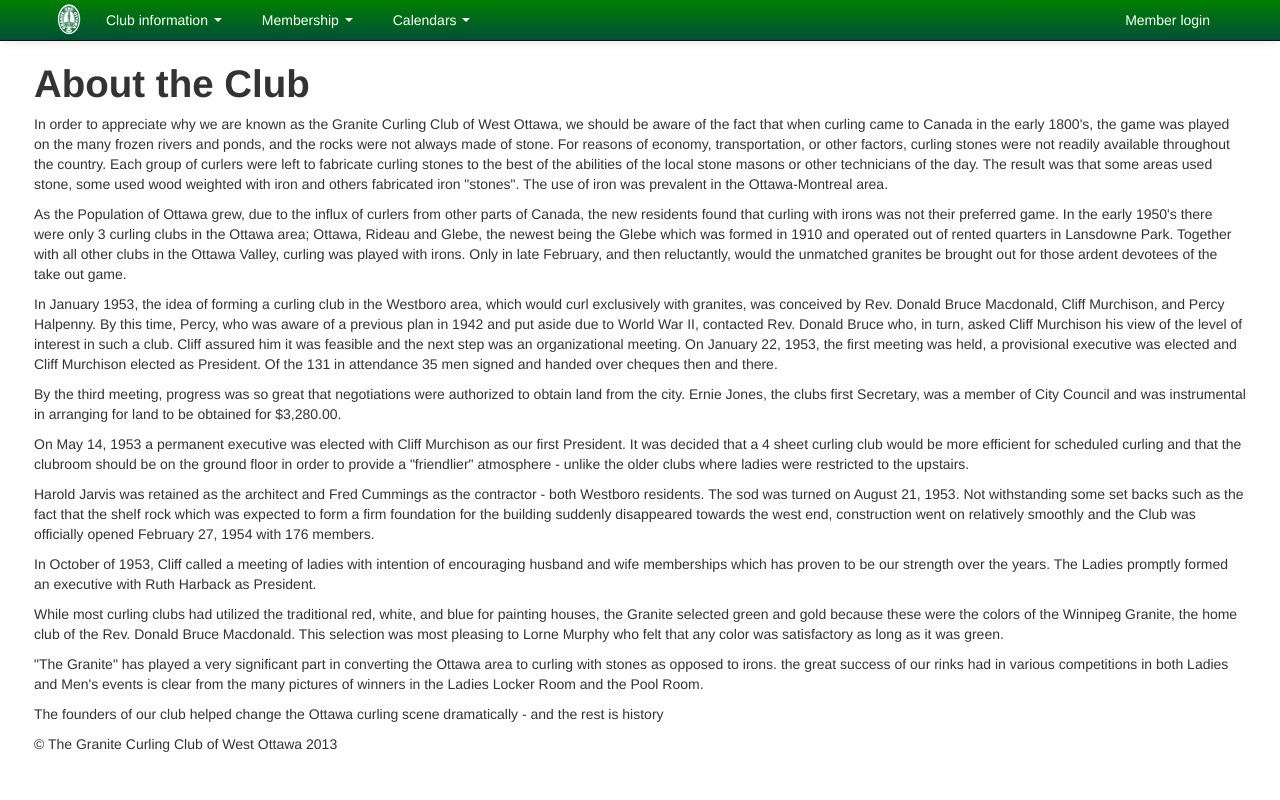
After one commit to ottawagranite/website, a Django app: page /info/about/ in a window 1280 px wide. The commit adds this page. Run offline with Django 3.2, Linux system fonts and the light colour scheme; some libraries are stand-ins or nearby versions.

Commit message:
Fixing the page scrolling.

```diff
--- /dev/null
+++ b/ottawagranite/templates/about.html
@@ -0,0 +1,86 @@
+{% extends "base.html" %}
+{% load staticfiles %}
+
+{% block content %}
+<h1>About the Club</h1>
+<p>
+    In order to appreciate why we are known as the Granite Curling Club of West
+    Ottawa, we should be aware of the fact that when curling came to Canada in
+    the early 1800's, the game was played on the many frozen rivers and ponds,
+    and the rocks were not always made of stone. For reasons of economy,
+    transportation, or other factors, curling stones were not readily available
+    throughout the country. Each group of curlers were left to fabricate
+    curling stones to the best of the abilities of the local stone masons or
+    other technicians of the day. The result was that some areas used stone,
+    some used wood weighted with iron and others fabricated iron "stones". The
+    use of iron was prevalent in the Ottawa-Montreal area.
+</p>
+<p>
+    As the Population of Ottawa grew, due to the influx of curlers from other
+    parts of Canada, the new residents found that curling with irons was not
+    their preferred game. In the early 1950's there were only 3 curling clubs
+    in the Ottawa area; Ottawa, Rideau and Glebe, the newest being the Glebe
+    which was formed in 1910 and operated out of rented quarters in Lansdowne
+    Park. Together with all other clubs in the Ottawa Valley, curling was
+    played with irons. Only in late February, and then reluctantly, would the
+    unmatched granites be brought out for those ardent devotees of the take out
+    game.
+</p>
+<p>
+    In January 1953, the idea of forming a curling club in the Westboro area,
+    which would curl exclusively with granites, was conceived by Rev. Donald
+    Bruce Macdonald, Cliff Murchison, and Percy Halpenny. By this time, Percy,
+    who was aware of a previous plan in 1942 and put aside due to World War II,
+    contacted Rev. Donald Bruce who, in turn, asked Cliff Murchison his view of
+    the level of interest in such a club. Cliff assured him it was feasible and
+    the next step was an organizational meeting. On January 22, 1953, the first
+    meeting was held, a provisional executive was elected and Cliff Murchison
+    elected as President. Of the 131 in attendance 35 men signed and handed
+    over cheques then and there.
+</p>
+<p>
+    By the third meeting, progress was so great that negotiations were
+    authorized to obtain land from the city. Ernie Jones, the clubs first
+    Secretary, was a member of City Council and was instrumental in arranging
+    for land to be obtained for $3,280.00.
+</p>
+<p>
+    On May 14, 1953 a permanent executive was elected with Cliff Murchison as
+    our first President. It was decided that a 4 sheet curling club would be
+    more efficient for scheduled curling and that the clubroom should be on the
+    ground floor in order to provide a "friendlier" atmosphere - unlike the
+    older clubs where ladies were restricted to the upstairs.
+</p>
+<p>
+    Harold Jarvis was retained as the architect and Fred Cummings as the
+    contractor - both Westboro residents. The sod was turned on August 21,
+    1953. Not withstanding some set backs such as the fact that the shelf rock
+    which was expected to form a firm foundation for the building suddenly
+    disappeared towards the west end, construction went on relatively smoothly
+    and the Club was officially opened February 27, 1954 with 176 members.
+</p>
+<p>
+    In October of 1953, Cliff called a meeting of ladies with intention of
+    encouraging husband and wife memberships which has proven to be our
+    strength over the years. The Ladies promptly formed an executive with Ruth
+    Harback as President.
+</p>
+<p>
+    While most curling clubs had utilized the traditional red, white, and blue
+    for painting houses, the Granite selected green and gold because these were
+    the colors of the Winnipeg Granite, the home club of the Rev. Donald Bruce
+    Macdonald. This selection was most pleasing to Lorne Murphy who felt that
+    any color was satisfactory as long as it was green.
+</p>
+<p>
+    "The Granite" has played a very significant part in converting the Ottawa
+    area to curling with stones as opposed to irons. the great success of our
+    rinks had in various competitions in both Ladies and Men's events is clear
+    from the many pictures of winners in the Ladies Locker Room and the Pool
+    Room.
+</p>
+<p>
+    The founders of our club helped change the Ottawa curling scene
+    dramatically - and the rest is history
+</p>
+{% endblock %}
--- a/ottawagranite/urls.py
+++ b/ottawagranite/urls.py
@@ -9,12 +9,9 @@ admin.autodiscover()
 projdir = settings.PROJDIR
 
 urlpatterns = patterns('',
-    # Examples:
+    url(r'info/about/$', 'ottawagranite.views.about', name="about"),
     url(r'^$', 'ottawagranite.views.home', name='home'),
     # url(r'^ottawagranite/', include('ottawagranite.foo.urls')),
-
-    # Uncomment the admin/doc line below to enable admin documentation:
-    # url(r'^admin/doc/', include('django.contrib.admindocs.urls')),
 
     # Uncomment the next line to enable the admin:
     url(r'^admin/', include(admin.site.urls)),
--- a/ottawagranite/views.py
+++ b/ottawagranite/views.py
@@ -5,3 +5,9 @@ def home(request):
     menus = common.main_menu()
     return render_to_response('index.html',
         { "top_menus": menus })
+
+def about(request):
+    """Display the about page."""
+    menus = common.main_menu()
+    return render_to_response('about.html',
+        { "top_menus": menus })
--- a/static/css/site.css
+++ b/static/css/site.css
@@ -8,7 +8,6 @@
 
 html {
     background: #004F39;
-    height: 98%;
 }
 
 body {
@@ -18,10 +17,10 @@ body {
     margin-right: auto;
     width: 98%;
     background: white;
-    height: 98%;
     -moz-box-sizing: border-box;
     padding: 1em;
     border-radius: 1em;
+    min-height: 100%;
 }
 
 .rounded {
```
Also changed, not shown: ottawagranite/templates/base.html (+6 -23 lines), ottawagranite/templates/index.html (+28 -11 lines).
